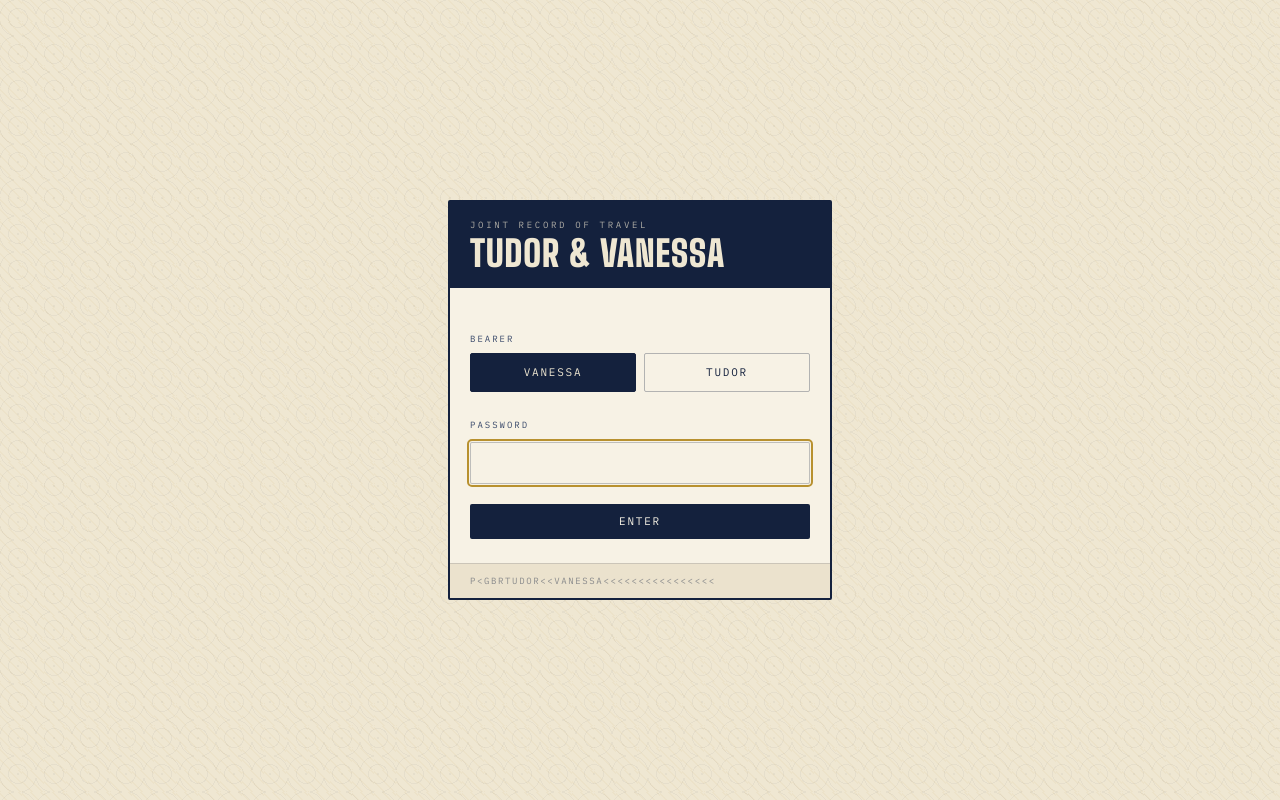
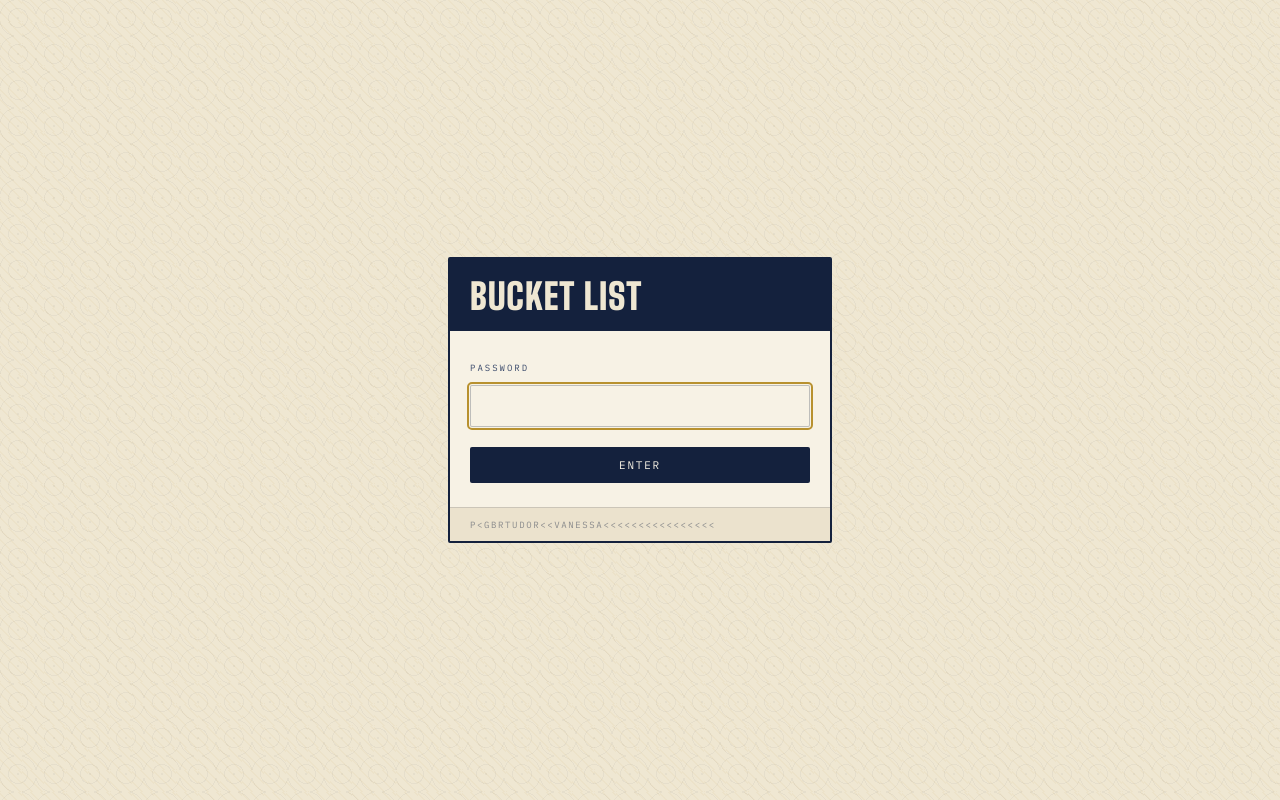
Before and after one commit to vanessasyt/bucket-list-, a Next.js app: page /login in a window 1280 px wide. Built offline with nearby package versions, Linux system fonts and the light colour scheme.

Commit message:
Update login passwords and remove login subtitle

```diff
--- a/app/actions.ts
+++ b/app/actions.ts
@@ -3,7 +3,7 @@
 import { redirect } from "next/navigation";
 import { revalidatePath } from "next/cache";
 import { put } from "@vercel/blob";
-import { checkPassword, clearSession, currentPerson, setSession } from "@/lib/auth";
+import { clearSession, currentPerson, personForPassword, setSession } from "@/lib/auth";
 import {
   addBucketItem,
   createEntry,
@@ -20,13 +20,10 @@ export interface ActionState {
 /* ---------------- auth ---------------- */
 
 export async function login(_prev: ActionState, formData: FormData): Promise<ActionState> {
-  const person = String(formData.get("person") || "") as Person;
   const password = String(formData.get("password") || "");
 
-  if (person !== "vanessa" && person !== "tudor") {
-    return { error: "Pick who you are." };
-  }
-  if (!checkPassword(person, password)) {
+  const person = personForPassword(password);
+  if (!person) {
     return { error: "That password doesn't match." };
   }
   setSession(person);
--- a/app/login/page.tsx
+++ b/app/login/page.tsx
@@ -1,9 +1,7 @@
 "use client";
 
-import { useState } from "react";
 import { useFormState, useFormStatus } from "react-dom";
 import { login, type ActionState } from "../actions";
-import { PEOPLE, PERSON_LABELS, type Person } from "@/lib/types";
 
 function SubmitButton() {
   const { pending } = useFormStatus();
@@ -16,44 +14,18 @@ function SubmitButton() {
 
 export default function LoginPage() {
   const [state, formAction] = useFormState<ActionState, FormData>(login, {});
-  const [person, setPerson] = useState<Person>("vanessa");
 
   return (
     <main className="min-h-screen security-print flex items-center justify-center px-5 py-10">
       <div className="w-full max-w-sm animate-rise">
         <div className="border-2 border-navy rounded-sm bg-page-light overflow-hidden">
           <div className="bg-navy px-5 py-4">
-            <p className="font-mono text-[9px] tracking-[0.3em] text-page/70 uppercase">
-              Joint record of travel
-            </p>
             <h1 className="font-display text-4xl font-black text-page leading-none mt-1 tracking-wide">
-              TUDOR &amp; VANESSA
+              BUCKET LIST
             </h1>
           </div>
 
           <form action={formAction} className="px-5 py-6 space-y-5">
-            <input type="hidden" name="person" value={person} />
-
-            <div>
-              <p className="field-label mb-2">Bearer</p>
-              <div className="grid grid-cols-2 gap-2">
-                {PEOPLE.map((p) => (
-                  <button
-                    key={p}
-                    type="button"
-                    onClick={() => setPerson(p)}
-                    className={`font-mono text-[11px] tracking-[0.16em] uppercase py-2.5 rounded-sm border transition-colors ${
-                      person === p
-                        ? "bg-navy text-page border-navy"
-                        : "border-navy/30 text-navy hover:bg-page"
-                    }`}
-                  >
-                    {PERSON_LABELS[p]}
-                  </button>
-                ))}
-              </div>
-            </div>
-
             <label className="block">
               <span className="field-label">Password</span>
               <input type="password" name="password" className="input mt-1.5" autoFocus />
--- a/lib/auth.ts
+++ b/lib/auth.ts
@@ -24,12 +24,23 @@ function safeEqual(a: string, b: string): boolean {
 }
 
 export function passwordFor(person: Person): string {
-  if (person === "vanessa") return process.env.VANESSA_PASSWORD || "vanessa";
-  return process.env.TUDOR_PASSWORD || "tudor";
+  if (person === "vanessa") return process.env.VANESSA_PASSWORD || "vanessaisthebest";
+  return process.env.TUDOR_PASSWORD || "tudoristhebest";
 }
 
 export function checkPassword(person: Person, password: string): boolean {
   return safeEqual(password, passwordFor(person));
+}
+
+// There's no "who are you?" picker on the login screen — the password itself
+// says which of the two people you are. Both are always checked so a wrong
+// password takes the same path regardless of whose it nearly was.
+export function personForPassword(password: string): Person | null {
+  const isVanessa = checkPassword("vanessa", password);
+  const isTudor = checkPassword("tudor", password);
+  if (isVanessa) return "vanessa";
+  if (isTudor) return "tudor";
+  return null;
 }
 
 export function setSession(person: Person) {
```
